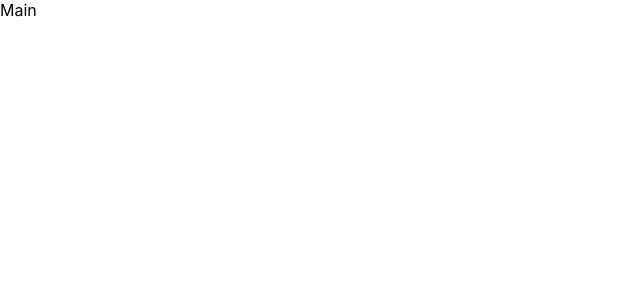
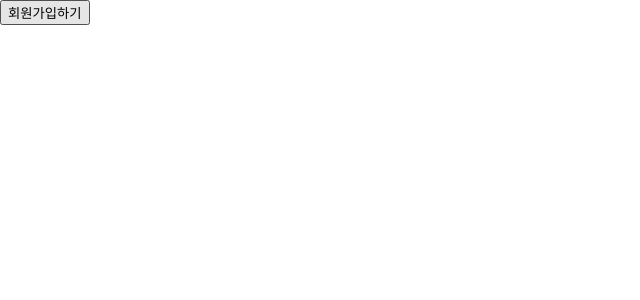
Before and after one commit to not-using/web_react_study, a React (Create React App) app in the folder 00_signup/: page / in a window 1280 px wide. Shown: the top 300 px of the page, without its empty margins (0-640 px from the left). Built offline with nearby package versions, Linux system fonts and the light colour scheme.

Commit message:
FEATURE: 라우터 설정 및 화면구성

```diff
--- /dev/null
+++ b/00_signup/src/Router.tsx
@@ -0,0 +1,15 @@
+
+import { Routes, Route } from 'react-router-dom'
+import Welcome from './component/welcome'
+import SignUp from './component/signup'
+
+const Router = () => {
+  return (
+    <Routes>
+        <Route path ="/signup" element={<SignUp/>}/>
+        <Route path="/*" element={<Welcome/>} />
+    </Routes>
+  )
+}
+
+export default Router
--- a/00_signup/src/component/main/main.tsx
+++ /dev/null
@@ -1,7 +0,0 @@
-import * as React from 'react';
-
-const Main: React.FC = () => {
-	return <div>Main</div>;
-};
-
-export default Main;
--- /dev/null
+++ b/00_signup/src/component/signup.tsx
@@ -0,0 +1,11 @@
+import React from 'react'
+
+const SignUp = () => {
+  return (
+    <div>
+      <h1>SignUp</h1>
+    </div>
+  )
+}
+
+export default SignUp
--- /dev/null
+++ b/00_signup/src/component/welcome.tsx
@@ -0,0 +1,16 @@
+import { useNavigate } from 'react-router-dom'
+
+const Welcome = () => {
+	let navigate = useNavigate();
+	const goSignUp = () => {
+		navigate("/signup");
+	}
+	return (
+	<main className='welcome'>
+		<button onClick={goSignUp}>회원가입하기</button>
+	</main>
+	);
+};
+
+
+export default Welcome;
--- a/00_signup/src/index.tsx
+++ b/00_signup/src/index.tsx
@@ -1,8 +1,9 @@
 import React from 'react';
 import ReactDOM from 'react-dom/client';
+import reportWebVitals from './reportWebVitals';
+import { BrowserRouter } from 'react-router-dom';
+import Router from './Router';
 import './index.css';
-import Main from './component/main/main';
-import reportWebVitals from './reportWebVitals';
 
 const root = ReactDOM.createRoot(
   document.getElementById('root') as HTMLElement
@@ -10,7 +11,9 @@ const root = ReactDOM.createRoot(
 
 root.render(
   <React.StrictMode>
-    <Main />
+    <BrowserRouter>
+      <Router/>
+    </BrowserRouter>
   </React.StrictMode>
 );
 
```
